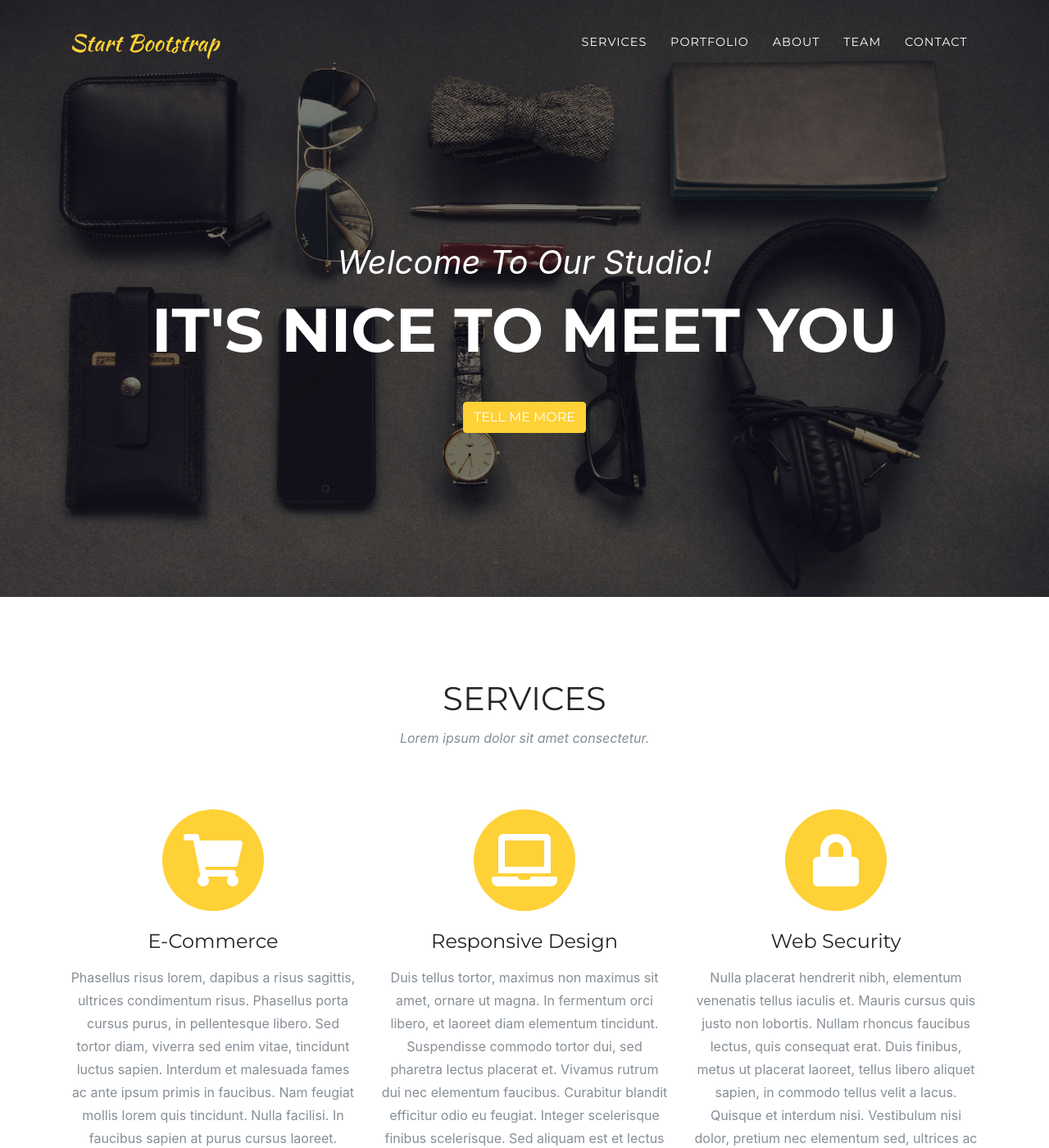
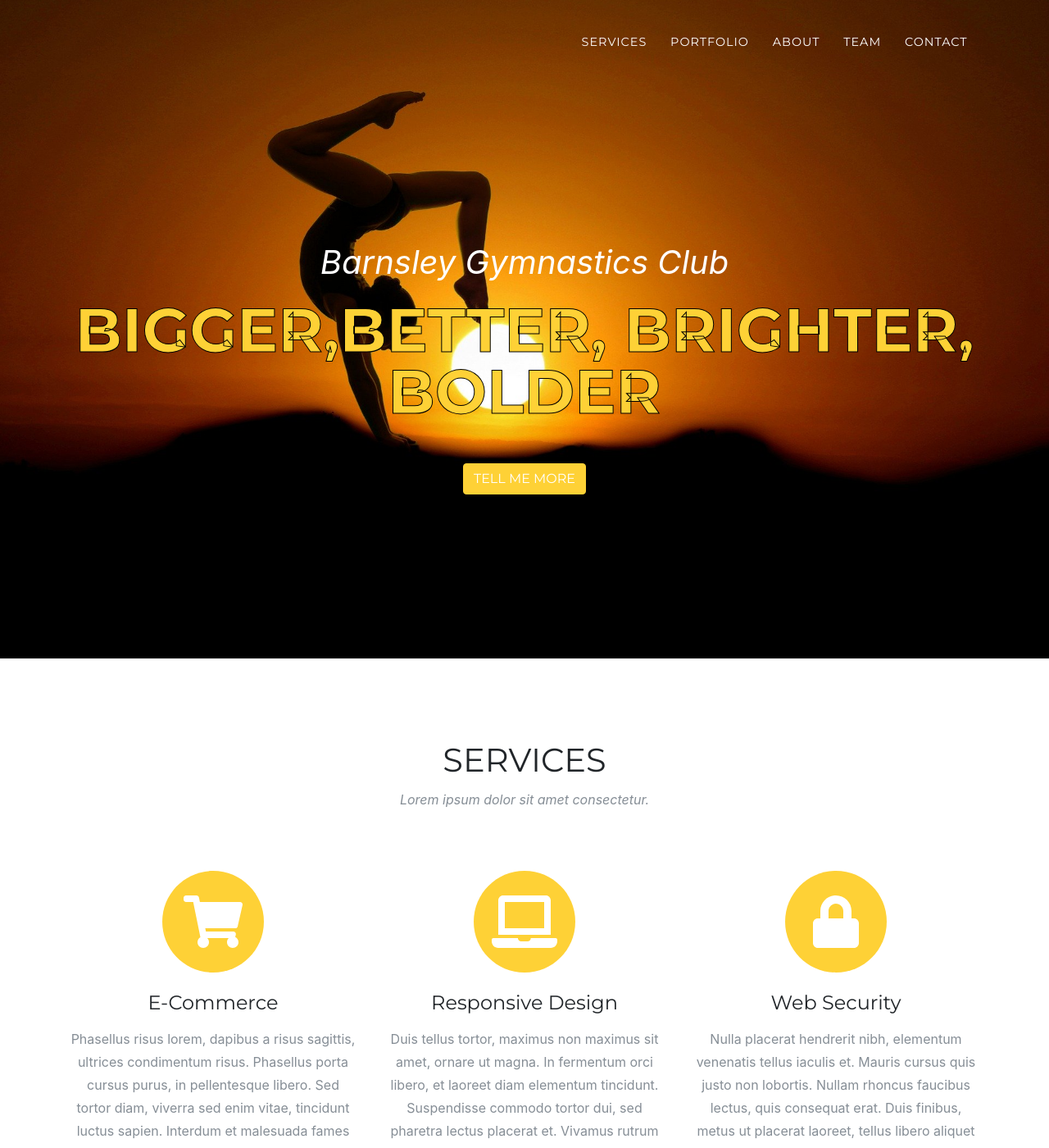
Before and after one commit to barnsleygymnasticsclub/barnsleygymnasticsclub.github.io, a Jekyll site: the page built from index.md, in a window 1280 px wide and 1400 px high. Shown: the whole window at 82% size. Built offline with Jekyll 4.4.1, drawn with Linux system fonts in a browser that asks for light colours; nearby versions of some CDN libraries; some web fonts are replaced.

Commit message:
Changed picture to gymnast

```diff
--- a/_includes/header.html
+++ b/_includes/header.html
@@ -1,8 +1,8 @@
 <header class="masthead">
     <div class="container">
       <div class="intro-text">
-        <div class="intro-lead-in">Welcome To Our Studio!</div>
-        <div class="intro-heading text-uppercase">It's Nice To Meet You</div>
+        <div class="intro-lead-in">Barnsley Gymnastics Club</div>
+        <div class="intro-heading text-uppercase">Bigger,Better, Brighter, Bolder</div>
         <a class="btn btn-primary btn-xl text-uppercase js-scroll-trigger" href="#services">Tell Me More</a>
       </div>
     </div>
--- a/_includes/navigation.html
+++ b/_includes/navigation.html
@@ -1,6 +1,5 @@
 <nav class="navbar navbar-expand-lg navbar-dark fixed-top" id="mainNav">
     <div class="container">
-        <a class="navbar-brand js-scroll-trigger" href="#page-top">Start Bootstrap</a>
         <button class="navbar-toggler navbar-toggler-right" type="button" data-toggle="collapse" data-target="#navbarResponsive" aria-controls="navbarResponsive" aria-expanded="false" aria-label="Toggle navigation">
         Menu
         <i class="fas fa-bars"></i>
--- a/_sass/layout/_masthead.scss
+++ b/_sass/layout/_masthead.scss
@@ -2,7 +2,7 @@
 header.masthead {
   text-align: center;
   color: white;
-  background-image: url('../assets/img/header-bg.jpg');
+  background-image: url('../assets/img/gymnast-3651091_1920.jpg');
   background-repeat: no-repeat;
   background-attachment: scroll;
   background-position: center center;
@@ -44,6 +44,9 @@
         line-height: 75px;
         margin-bottom: 50px;
         @include heading-font;
+        color: $primary;
+        -webkit-text-stroke-width: 1px;
+        -webkit-text-stroke-color: black;
       }
     }
   }
```
Also changed, not shown: assets/img/gymnast-3651091_1920.jpg (added).
